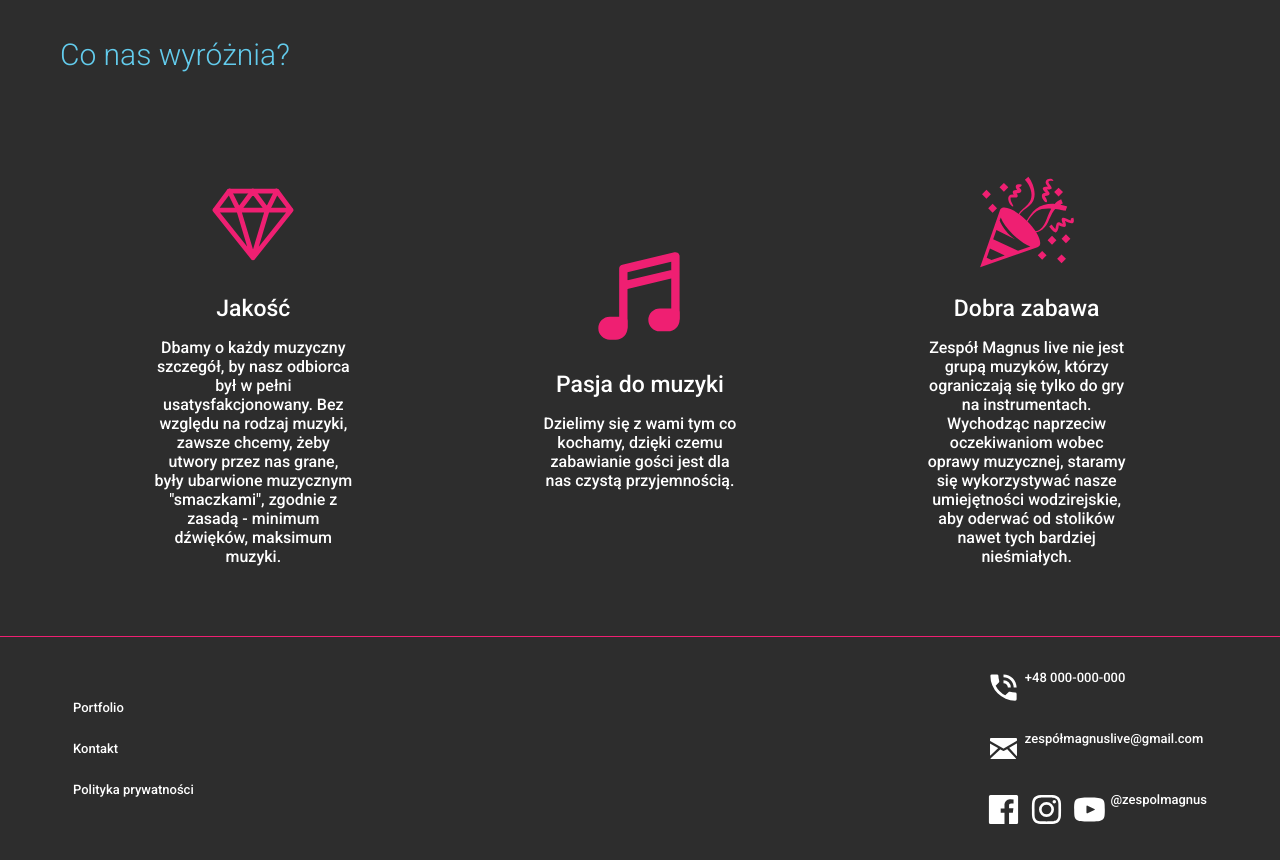
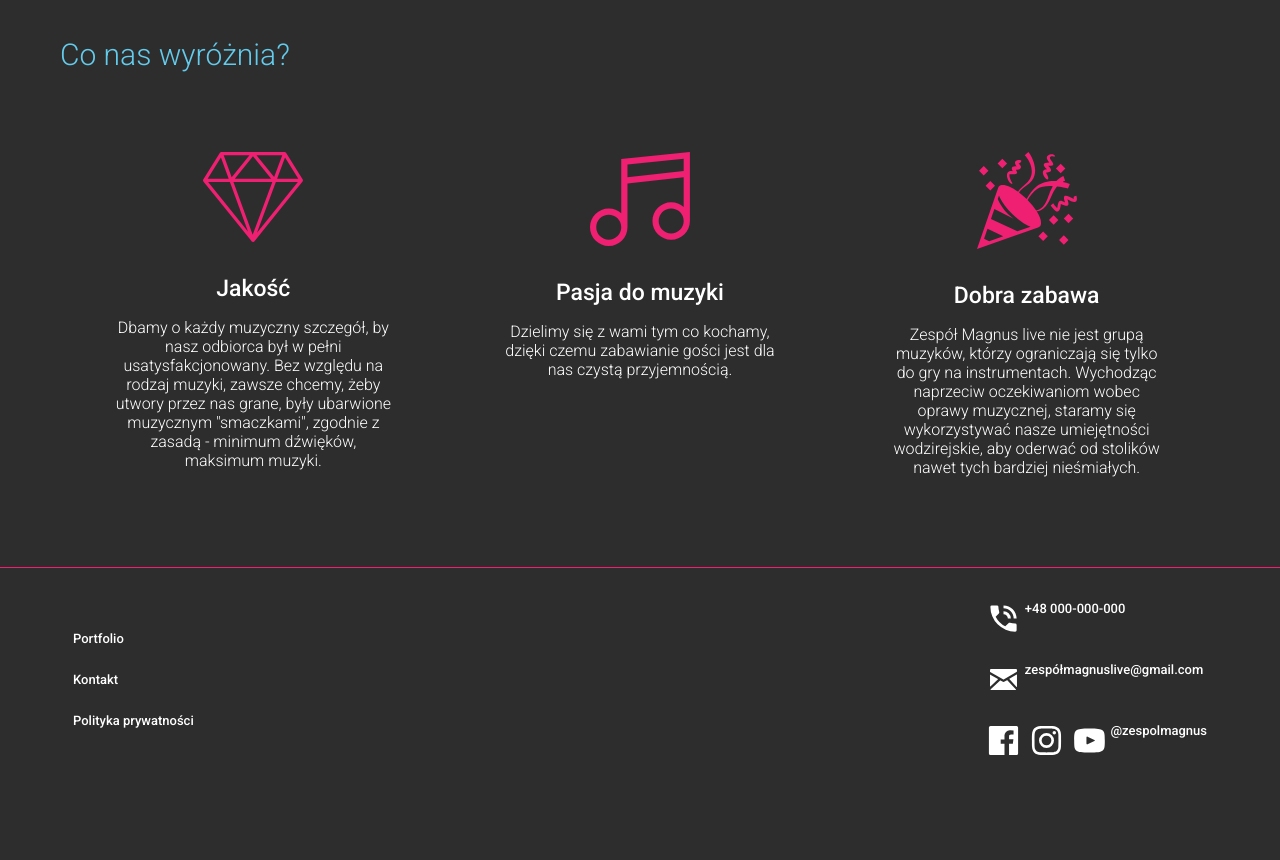
Before and after one commit to m4veric/magnus, a website: page index.html in a window 1280 px wide. Shown: the part 1580-2440 px from the top of the page. After the commit the page ends 2371 px from the top, so only its background shows below. Drawn offline with Linux system fonts and the light colour scheme.

Commit message:
Fixed problem with section features and change icons

```diff
--- a/index.html
+++ b/index.html
@@ -8,7 +8,6 @@
     <link rel="stylesheet" href="/dist/css/style.min.css">
     <link href="https://fonts.googleapis.com/css2?family=Roboto:wght@300;500&display=swap" rel="stylesheet">
 </head>
-
 <body>
 
     <nav class="navbar">
@@ -46,18 +45,15 @@
         </div>
     </header>
     <main class="main">
-
         <div class="wrapper">
             <section class="meet-us">
                 <div class="meet-us__text-box">
                     <h1 class="meet-us__heading">Poznaj nas</h1>
-
                     <p class="meet-us__text">
                         Jesteśmy zespołem eventowym, który uświetni muzycznie Twoje wesele! Gramy w 5 osobowym składzie
                         (wokal,instrumenty klawiszowe, perkusyjne, gitary).
                     </p>
                     <a class="meet-us__link" href="">#poznajMagnus</a>
-
                 </div>
                 <div class="meet-us__video-box">
                     <iframe class="meet-us__video" src="https://www.youtube.com/embed/9YmR4fZQx9g?si=18G8Xqws7aOGihBt"
@@ -72,51 +68,38 @@
                 </div>
                 <div class="features__container">
                     <div class="features__feature-box">
-                        <svg class="features__feature-icon" viewBox="0 0 21 21" xmlns="http://www.w3.org/2000/svg">
-                            <g fill="none" fill-rule="evenodd" stroke="currentColor" stroke-linecap="round"
-                                stroke-linejoin="round">
-                                <path d="m15.5 4l3 4l-8 10l-8-10l3.009-4zm-13 4h16m-11 0l3 10m3-10l-3 10" />
-                                <path d="M5.509 4L7.5 8l3-4l3 4l2-4" />
-                            </g>
-                        </svg>
-                        </i>
+                        <img src="/dist/img/svg/diamond.svg" class="features__feature-icon"></img>
+                        <div class="features__container-text">
                             <h3 class="features__feature-title">Jakość</h3>
-                        <p class="features__feature-text">Dbamy o każdy muzyczny szczegół, by nasz odbiorca był w pełni
+                            <p class="features__feature-text">Dbamy o każdy muzyczny szczegół, by nasz odbiorca był w
+                                pełni
                                 usatysfakcjonowany. Bez względu na rodzaj muzyki, zawsze chcemy, żeby utwory przez nas
-                            grane, były ubarwione muzycznym "smaczkami", zgodnie z zasadą - minimum dźwięków, maksimum
+                                grane, były ubarwione muzycznym "smaczkami", zgodnie z zasadą - minimum dźwięków,
+                                maksimum
                                 muzyki.
                             </p>
                         </div>
+                    </div>
                     <div class="features__feature-box">
-                        <svg class="features__feature-icon" viewBox="0 0 48 48" xmlns="http://www.w3.org/2000/svg">
-                            <mask id="ipSMusic0">
-                                <g fill="none" stroke="#fff" stroke-linejoin="round" stroke-width="4">
-                                    <path fill="#fff"
-                                        d="M30 34.5a3.5 3.5 0 0 1 3.5-3.5H41v3.4a3.6 3.6 0 0 1-3.6 3.6h-3.9a3.5 3.5 0 0 1-3.5-3.5Zm-24 4A3.5 3.5 0 0 1 9.5 35H16v3.4a3.6 3.6 0 0 1-3.6 3.6H9.5A3.5 3.5 0 0 1 6 38.5Z" />
-                                    <path stroke-linecap="round" d="M16 18.044v0l25-5.919M16 38V10l25-6v29.692" />
-                                </g>
-                            </mask>
-                            <path fill="currentColor" d="M0 0h48v48H0z" mask="url(#ipSMusic0)" />
-                        </svg>
-                        </i>
+                        <img src="/dist/img/svg/music.svg" class="features__feature-icon"></img>
+                        <div class="features__container-text">
                             <h3 class="features__feature-title">Pasja do muzyki</h3>
                             <p class="features__feature-text">
                                 Dzielimy się z wami tym co kochamy, dzięki czemu zabawianie gości jest dla nas czystą
                                 przyjemnością.</p>
                         </div>
+                    </div>
                     <div class="features__feature-box">
-                        <svg class="features__feature-icon" viewBox="0 0 64 64" xmlns="http://www.w3.org/2000/svg">
-                            <path fill="currentColor"
-                                d="M39.668 47.588c1.553-1.529.715-5.041-1.822-9.098c.922-.144 1.784-.364 2.436-.701c2.346-1.211 3.93-3.418 5.129-5.701c1.289-2.449 2.154-5.141 3.836-7.371c.284-.377.568-.715.851-1.033c3.629.435 6.526 1.215 6.526 1.215l1.107-2.813a29.917 29.917 0 0 0-4.286-1.187c.892-.507 1.474-.665 1.474-.665l-1.049-2.836c-1.682.711-3.047 1.76-4.19 3.016c-4.272-.239-8.574.612-11.968 3.244c-2.552 1.98-4.276 4.725-5.898 7.471a44.86 44.86 0 0 0-4.581-3.927c.306-.503.634-.955.987-1.304c2.133-2.1 4.947-3.443 6.793-5.846c3.88-5.046 1.042-12.956-2.15-17.052c-.572.551-1.518 1.354-2.23 1.988c3.393 3.475 5.766 9.559 3.107 14.105c-1.486 2.541-4.232 4.135-6.152 6.318c-.332.379-.629.859-.898 1.389c-5.021-3.601-9.629-5.05-11.455-3.252a2.35 2.35 0 0 0-.442.634l-.007-.007l-.049.143c-.068.155-.13.316-.172.492L2 61l36.662-12.818l-.01-.01c.394-.127.741-.314 1.016-.584M9.293 56.332l-3.06-1.426l2.065-5.95l9.471 4.412l-8.476 2.964m16.951-5.927l-15.879-7.399l2.065-5.949l11.866 5.956c-7.083-4.61-9.801-11.907-9.801-11.907l.706-2.033c1.255 3.175 4.016 7.129 7.81 10.861c3.826 3.766 7.881 6.494 11.122 7.713l-7.889 2.758m6.099-18.74c1.658-2.377 3.367-4.776 5.743-6.483c2.262-1.626 5.934-1.923 9.415-1.728c-1.176 2.054-2.045 4.333-2.825 6.522c-.943 2.65-2.207 5.398-4.617 7.023c-.65.438-1.561.758-2.534.995c-1.337-2.049-3.091-4.215-5.182-6.329" />
-                            <path fill="currentColor"
-                                d="M23.033 22c1.002 0-2.002-3-1.5-5.631c1.924-.148 6.322.719 3.762-2.797c2.896.51 4.396-1.652 1.662-3.701c.91.064 2.324-1.652 1.309-1.869c-3.252-.689-4.525 1.07-2.461 3.607c-2.17-.404-3.939.605-2.309 2.871c-6.266-.781-2.701 7.52-.463 7.52m21.512-2.666c.939-.424-.654-3.225-1.172-3.941c3.963-.424 3.813-1.605 1.328-4.135c6.756.227.209-3.613 1.127-5.133c.795-1.318 3.234.064 3.008-.67c-.762-2.455-7.99-.795-3.416 3.789c-3.992.078-4.375 1.383-1.4 4.088c-5.182.057-.954 6.668.525 6.002m17.152 9.891c-1.582.443-1.826.277-1.615 1.852c-3.654-1.682-7.52-4.021-5.174 2.176c-4.15-2.471-3.943-.307-4.719 3.254c-1.01-.787-2.445-2.861-2.445-2.861l-1.52 1.291s2.785 3.928 4.16 3.705c1.209-.195 1.867-2.48 1.934-4.494c3.85 1.625 5.693 1.842 3.932-2.91c3.078 1.729 6.852 3.254 5.447-2.013M6.049 11.437l2.828 2.829l-2.828 2.828l-2.829-2.828zm6.775 11.761l-2.83 2.828l-2.829-2.83l2.83-2.829zM17.22 7l2.828 2.828l-2.829 2.83l-2.828-2.83zm30.791 39.484l-2.83-2.829l2.828-2.83l2.83 2.829zm-6.306 9.702l-2.828-2.828l2.828-2.829l2.829 2.829zm12.408 2.234l-2.83-2.829l2.827-2.83l2.83 2.829zm2.828-12.884l-2.828-2.829l2.828-2.828l2.828 2.828zM52.22 10l2.828 2.828l-2.829 2.829l-2.828-2.829z" />
-                        </svg>
-                        </i>
+                        <img src="/dist/img/svg/party-popper.svg" class="features__feature-icon"></img>
+                        <div class="features__container-text">
                             <h3 class="features__feature-title">Dobra zabawa</h3>
-                        <p class="features__feature-text">Zespół Magnus live nie jest grupą muzyków, którzy ograniczają
-                            się tylko do gry na instrumentach. Wychodząc naprzeciw oczekiwaniom wobec oprawy muzycznej,
+                            <p class="features__feature-text">Zespół Magnus live nie jest grupą muzyków, którzy
+                                ograniczają
+                                się tylko do gry na instrumentach. Wychodząc naprzeciw oczekiwaniom wobec oprawy
+                                muzycznej,
                                 staramy się wykorzystywać nasze umiejętności wodzirejskie, aby oderwać od stolików nawet
                                 tych bardziej nieśmiałych.</p>
+                        </div>
                     </div>
                 </div>
             </section>
--- a/src/sass/style.scss
+++ b/src/sass/style.scss
@@ -229,41 +229,44 @@ body {
 			color: $thirdColor;
 		}
 
+		&__feature-icon {
+			width: 100px;
+		}
+
 		&__container {
 			display: flex;
 			flex-direction: column;
 			align-items: center;
-			justify-content: center;
+			justify-content: space-between;
 			margin: 5em 0;
-			width: 100%;
 		}
 
 		&__feature-box {
 			display: flex;
 			flex-direction: column;
 			align-items: center;
-			padding: 2em 5em;
-			margin-top: 3em;
+			margin: 3em 0;
 			width: 300px;
+		}
+
+		&__container-text {
+			display: flex;
+			flex-direction: column;
+			height: 100%;
+			padding: 1em;
 			text-align: center;
 		}
 
-		&__feature-icon {
-			width: 100px;
-			font-weight: lighter;
-			color: $secondColor;
-		}
-
 		&__feature-title {
+			margin-top: 1em;
 			font-size: 2.3rem;
-			margin-top: 1em;
 			font-weight: normal;
 		}
 
 		&__feature-text {
+			font-size: 1.6rem;
 			margin-top: 1em;
-			font-size: 1.6rem;
-			font-weight: normal;
+			font-weight: lighter;
 		}
 	}
 }
@@ -378,12 +381,28 @@ body {
 				height: 500px;
 			}
 
+			&__feature-icon {
+				width: 100px;
+			}
+
 			&__container {
 				display: flex;
+				justify-content: space-around;
+				align-items: stretch;
 				flex-direction: row;
-				align-items: center;
-				justify-content: space-around;
-				width: 100%;
+			}
+
+			&__feature-box {
+				display: flex;
+				flex-direction: column;
+				width: 300px;
+			}
+
+			&__container-text {
+				display: flex;
+				flex-direction: column;
+				height: 100%;
+				padding: 1em;
 			}
 		}
 	}
```
Also changed, not shown: dist/css/style.min.css, dist/img/svg/diamond.svg (added), dist/img/svg/flask-outline.svg (deleted), dist/img/svg/music.svg (added), dist/img/svg/party-popper.svg (added), 1 other file. Lines whose indentation alone changed are shown as unchanged.
